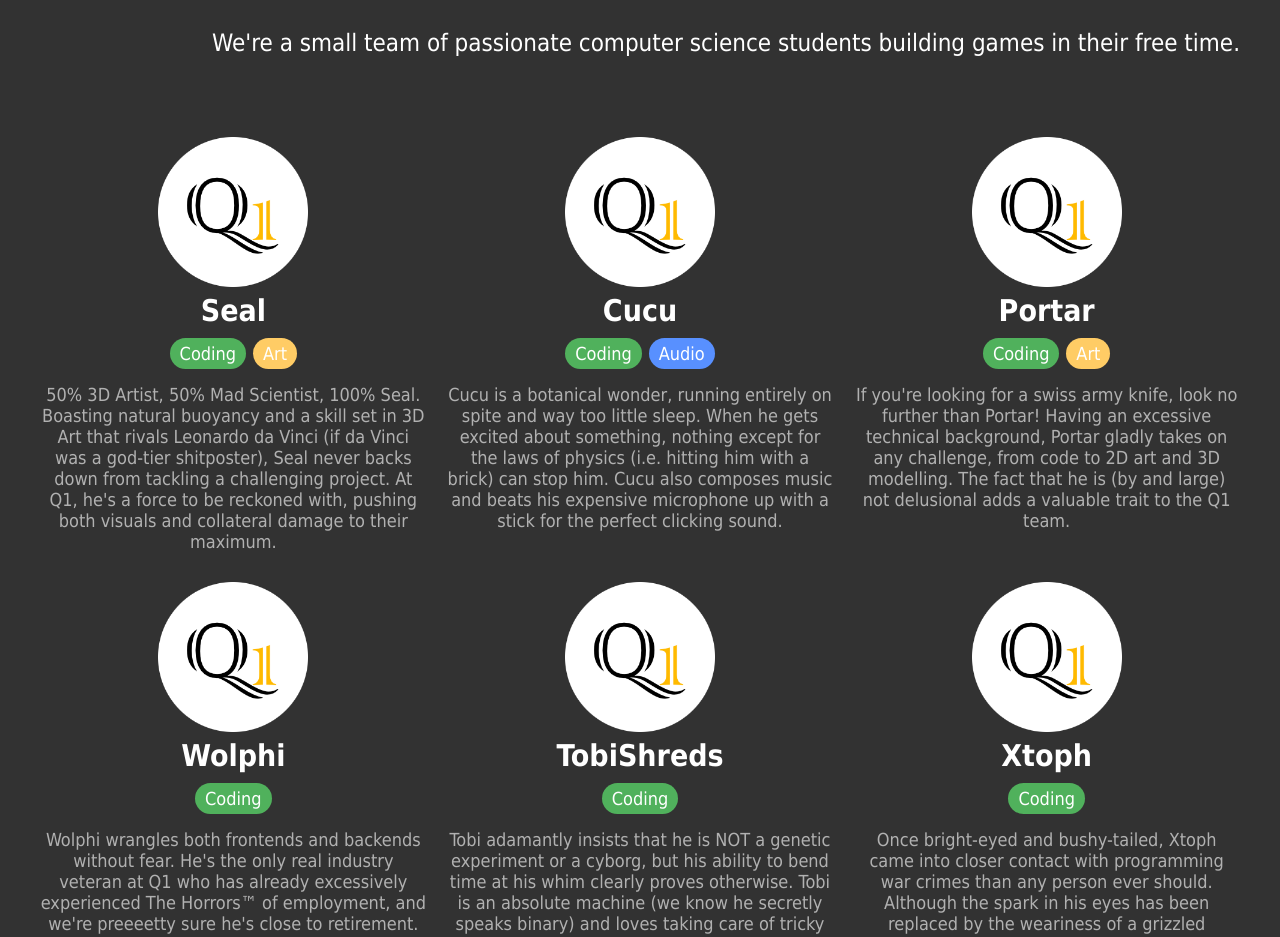
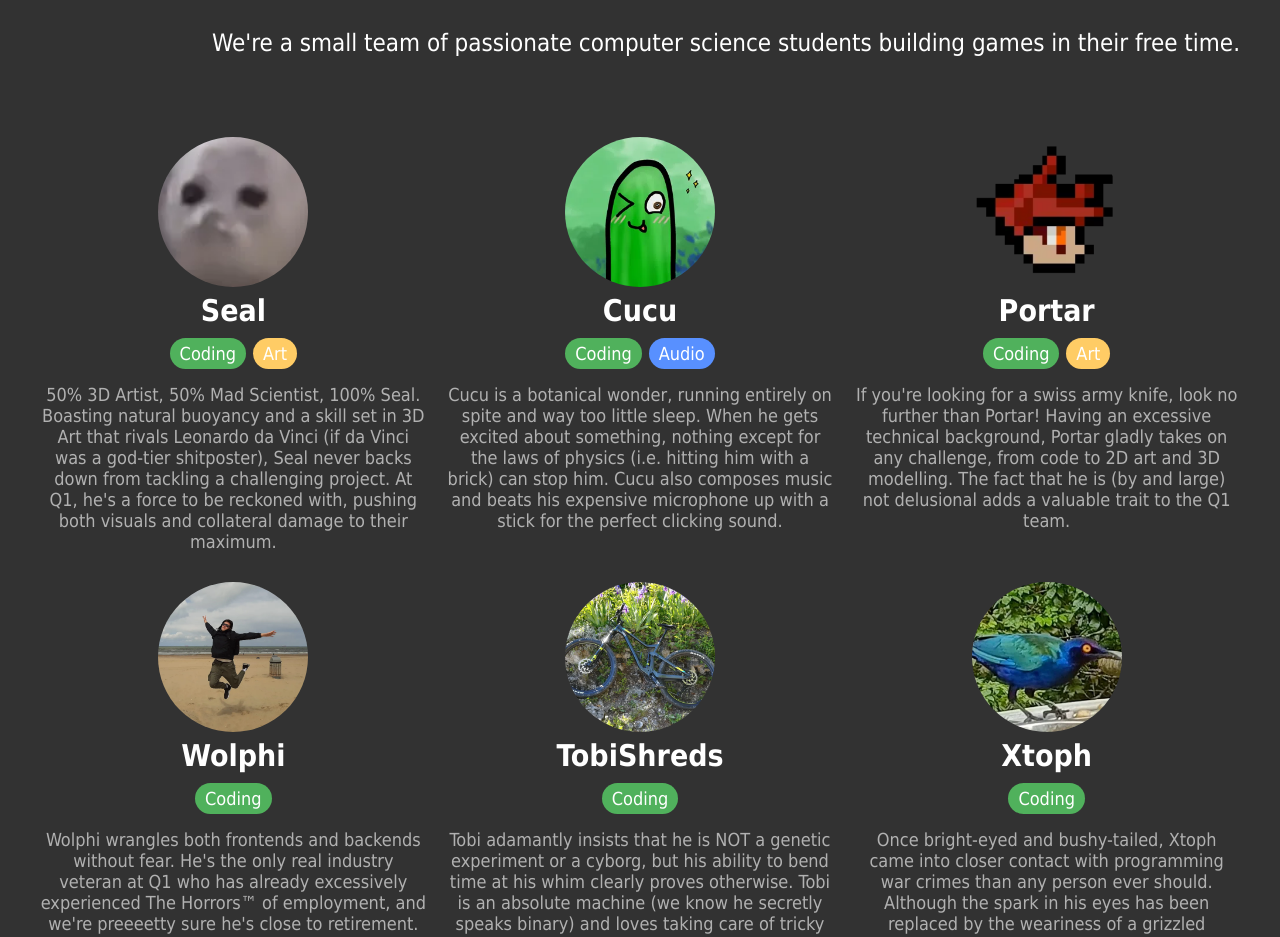
Before and after one commit to Q1-Studios/q1-studios.github.io, a plain HTML site: page index.html in a window 1280 px wide. Shown: the part 940-1877 px from the top of the page. Drawn offline with Linux system fonts and the light colour scheme.

Commit message:
Replaced team pic placeholders with profile pics

```diff
--- a/index.css
+++ b/index.css
@@ -104,6 +104,9 @@ div.team-box div.team-member {
 
 div.team-box .team-member img {
     width: 150px;
+    height: 150px;
+    object-fit: cover;
+    border-radius: 50%;
 }
 
 .team-box div.team-name {
--- a/index.html
+++ b/index.html
@@ -50,7 +50,7 @@
             <div class="team-box">
 
                 <div class="team-member" id="Seal">
-                    <img src="assets/q1_circle.png" alt="Seal Profile">
+                    <img src="assets/profiles/seal.webp" alt="Seal Profile">
                     <div class="team-name">Seal</div>
                     <div class="team-skills">
                         <div class="skill-coding">Coding</div>
@@ -65,7 +65,7 @@
                 </div>
 
                 <div class="team-member" id="Cucu">
-                    <img src="assets/q1_circle.png" alt="Cucu Profile">
+                    <img src="assets/profiles/cucu.webp" alt="Cucu Profile">
                     <div class="team-name">Cucu</div>
                     <div class="team-skills">
                         <div class="skill-coding">Coding</div>
@@ -80,7 +80,7 @@
                 </div>
 
                 <div class="team-member" id="Portar">
-                    <img src="assets/q1_circle.png" alt="Portar Profile">
+                    <img src="assets/profiles/portar.webp" alt="Portar Profile">
                     <div class="team-name">Portar</div>
                     <div class="team-skills">
                         <div class="skill-coding">Coding</div>
@@ -95,7 +95,7 @@
                 </div>
 
                 <div class="team-member" id="Wolphi">
-                    <img src="assets/q1_circle.png" alt="Wolphi Profile">
+                    <img src="assets/profiles/wolphi.webp" alt="Wolphi Profile">
                     <div class="team-name">Wolphi</div>
                     <div class="team-skills">
                         <div class="skill-coding">Coding</div>
@@ -109,7 +109,7 @@
                 </div>
 
                 <div class="team-member" id="TobiShreds">
-                    <img src="assets/q1_circle.png" alt="TobiShreds Profile">
+                    <img src="assets/profiles/tobishreds.webp" alt="TobiShreds Profile">
                     <div class="team-name">TobiShreds</div>
                     <div class="team-skills">
                         <div class="skill-coding">Coding</div>
@@ -123,7 +123,7 @@
                 </div>
 
                 <div class="team-member" id="Xtoph">
-                    <img src="assets/q1_circle.png" alt="Xtoph Profile">
+                    <img src="assets/profiles/xtoph.webp" alt="Xtoph Profile">
                     <div class="team-name">Xtoph</div>
                     <div class="team-skills">
                         <div class="skill-coding">Coding</div>
```
Also changed, not shown: assets/profiles/cucu.webp (added), assets/profiles/portar.webp (added), assets/profiles/seal.webp (added), assets/profiles/tobishreds.webp (added), assets/profiles/wolphi.webp (added), assets/profiles/xtoph.webp (added).
